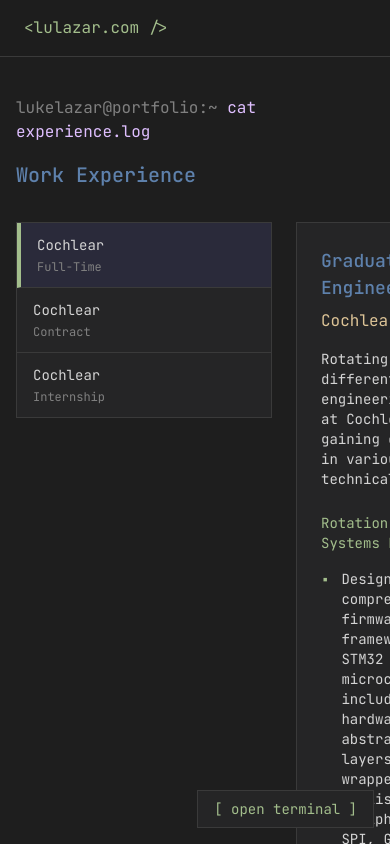
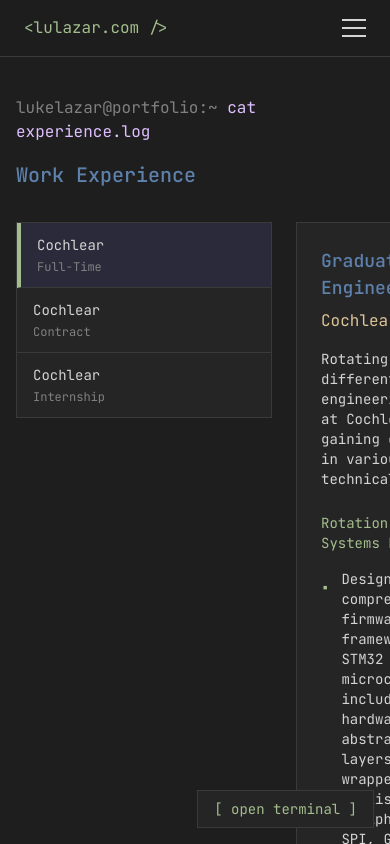
Before and after one commit to lazarr1/lulazar-com, a React (Vite) app: page /experience in a window 390 px wide. Shown: the top 844 px of the page. Built offline with nearby package versions, Linux system fonts and the light colour scheme.

Commit message:
tailwind working

```diff
--- a/package.json
+++ b/package.json
@@ -2,6 +2,7 @@
       "name": "lulazar_com",
       "version": "0.1.0",
       "private": true,
+      "type": "module",
       "dependencies": {
             "@radix-ui/react-accordion": "^1.2.3",
             "@radix-ui/react-alert-dialog": "^1.1.6",
@@ -29,6 +30,7 @@
             "@radix-ui/react-toggle": "^1.1.2",
             "@radix-ui/react-toggle-group": "^1.1.2",
             "@radix-ui/react-tooltip": "^1.1.8",
+            "@tailwindcss/vite": "^4.1.18",
             "class-variance-authority": "^0.7.1",
             "clsx": "*",
             "cmdk": "^1.1.1",
@@ -50,6 +52,7 @@
             "vaul": "^1.1.2"
       },
       "devDependencies": {
+            "@tailwindcss/postcss": "^4.1.18",
             "@types/node": "^20.10.0",
             "@vitejs/plugin-react-swc": "^3.10.2",
             "autoprefixer": "^10.4.23",
--- a/src/components/Navigation.tsx
+++ b/src/components/Navigation.tsx
@@ -1,4 +1,5 @@
 import { Link, useLocation } from 'react-router-dom';
+import { useState } from 'react';
 
 const navItems = [
   { label: 'About', path: '/about' },
@@ -6,8 +7,15 @@
   { label: 'Experience', path: '/experience' },
 ];
 
+const mobileNavItems = [
+  { label: 'About Me', path: '/about' },
+  { label: 'Professional Experience', path: '/experience' },
+  { label: 'Personal Projects', path: '/projects' },
+];
+
 export function Navigation() {
   const location = useLocation();
+  const [isOpen, setIsOpen] = useState(false);
 
   return (
     <nav className="fixed top-0 left-0 right-0 z-50 bg-[#1e1e1e]/95 backdrop-blur-sm border-b border-[#3a3a3a]">
@@ -18,6 +26,8 @@
         >
           &lt;lulazar.com /&gt;
         </Link>
+
+        {/* Desktop Navigation */}
         <div className="hidden md:flex gap-6">
           {navItems.map((item) => (
             <Link
@@ -33,7 +43,38 @@
             </Link>
           ))}
         </div>
+
+        {/* Mobile Hamburger Menu */}
+        <button
+          onClick={() => setIsOpen(!isOpen)}
+          className="md:hidden flex flex-col gap-1.5"
+          aria-label="Toggle menu"
+        >
+          <span className={`h-0.5 w-6 bg-[#d4d4d4] transition-all ${isOpen ? 'rotate-45 translate-y-2' : ''}`}></span>
+          <span className={`h-0.5 w-6 bg-[#d4d4d4] transition-all ${isOpen ? 'opacity-0' : ''}`}></span>
+          <span className={`h-0.5 w-6 bg-[#d4d4d4] transition-all ${isOpen ? '-rotate-45 -translate-y-2' : ''}`}></span>
+        </button>
       </div>
+
+      {/* Mobile Navigation Menu */}
+      {isOpen && (
+        <div className="md:hidden text-center border-t border-[#3a3a3a] bg-[#1e1e1e] px-6 py-4">
+          {mobileNavItems.map((item) => (
+            <Link
+              key={item.path}
+              to={item.path}
+              onClick={() => setIsOpen(false)}
+              className={`block py-2 transition-colors ${
+                location.pathname === item.path
+                  ? 'text-[#a3be8c]'
+                  : 'text-[#808080] hover:text-[#d4d4d4]'
+              }`}
+            >
+              {item.label}
+            </Link>
+          ))}
+        </div>
+      )}
     </nav>
   );
 }
--- a/src/components/carousel.tsx
+++ b/src/components/carousel.tsx
@@ -51,43 +51,48 @@
             </li>
           ))}
         </ul>
-      </div>
-
-      {/* CONTROLS */}
-      <div className="mt-6 flex justify-center gap-4">
-        <button
-          onClick={prev}
-          disabled={index === 0}
-          aria-label="Previous images"
-          className="text-9xl px-4 py-2 rounded bg-gray-200 hover:bg-gray-300 disabled:opacity-50"
-        >
-          ←
-        </button>
-
-        {/* DOTS */}
-        <div className="mt-4 flex justify-center gap-3 text-9xl">
-          {Array.from({ length: images.length - 3 }).map((_, i) => (
+        {/* DOTS (overlayed centered over images) */}
+        <div className="absolute left-1/2 -translate-x-1/2 bottom-4 z-10 pointer-events-auto">
+          <div className="flex items-center gap-3">
+            {Array.from({ length: maxIndex + 1 }).map((_, i) => (
               <button
                 key={i}
                 onClick={() => goTo(i)}
-              className={`rounded-full text-9xl transition-colors ${
-                i === index ? "text-[#808080]" : ""
+                aria-label={`Go to image ${i + 1}`}
+                className={`w-3 h-3 rounded-full transition-colors focus:outline-none ${
+                  i === index ? "bg-gray-800" : "bg-gray-300"
                 }`}
-              aria-label={`Go to image ${i + 1}`}
-            >
-              •
-            </button>
+              />
             ))}
           </div>
+        </div>
+      </div>
+
+      {/* (Dots moved into viewport) */}
+
+      {/* ARROWS (overlayed on images) */}
+      <div className="pointer-events-none">
+        <div className="relative">
+          <button
+            onClick={prev}
+            onMouseEnter={prev}
+            disabled={index === 0}
+            aria-label="Previous images"
+            className="pointer-events-auto absolute left-2 top-1/2 -translate-y-1/2 z-20 flex items-center justify-center w-10 h-10 rounded-full bg-white/10 text-white opacity-70 hover:opacity-100 disabled:opacity-30 disabled:cursor-default"
+          >
+            ‹
+          </button>
 
           <button
             onClick={next}
+            onMouseEnter={next}
             disabled={index === maxIndex}
             aria-label="Next images"
-          className="text-9xl px-4 py-2 rounded bg-gray-200 hover:bg-gray-300 disabled:opacity-50"
+            className="pointer-events-auto absolute right-2 top-1/2 -translate-y-1/2 z-20 flex items-center justify-center w-10 h-10 rounded-full bg-white/10 text-white opacity-70 hover:opacity-100 disabled:opacity-30 disabled:cursor-default"
           >
-          →
+            ›
           </button>
+        </div>
       </div>
     </section>
   );
--- a/src/index.css
+++ b/src/index.css
@@ -1,4 +1,5 @@
 @import url("https://fonts.googleapis.com/css2?family=JetBrains+Mono:wght@400;500;600&display=swap");
+@import "tailwindcss";
 
 /*! tailwindcss v4.1.3 | MIT License | https://tailwindcss.com */
 @layer properties {
@@ -515,10 +516,17 @@
     display: flex;
   }
 
+  .flex-col {
+    flex-direction: col;
+  }
+
   .grid {
     display: grid;
   }
 
+  .h-0.\5{
+    height: calc(var(--spacing) * 0.5);
+  }
   .h-48 {
     height: calc(var(--spacing) * 48);
   }
@@ -537,6 +545,10 @@
 
   .w-64 {
     width: calc(var(--spacing) * 64);
+  }
+
+  .w-6 {
+    width: calc(var(--spacing) * 6);
   }
 
   .w-full {
@@ -597,6 +609,10 @@
 
   .gap-3 {
     gap: calc(var(--spacing) * 3);
+  }
+
+  .gap-1\.5 {
+    gap: calc(var(--spacing) * 1.5);
   }
 
   .gap-4 {
@@ -978,6 +994,12 @@
       display: flex !important;
     }
   }
+
+  @media (width >=48rem) {
+    .md\:hidden {
+      display: none;
+    }
+  }
 }
 
 
--- a/src/pages/About.tsx
+++ b/src/pages/About.tsx
@@ -7,7 +7,7 @@
   return (
     <PageTransition>
       <section className="min-h-screen px-4 py-24">
-        <div className="max-w-3xl mx-auto w-full">
+        <div className="max-w-3l mx-auto w-full">
           <div className="mb-6 opacity-0 animate-slideInLeft">
             <div className="text-[#dfbfff] mb-4">
               <span className="text-[#808080]">lukelazar@portfolio:~</span>{" "}
@@ -46,7 +46,7 @@
               <h2 className="text-[#5e81ac]">Hobbies & Interests</h2>
             </div>
             <ul className="space-y-1 mb-12 pl-24 text-base">
-              <li className="flex gap-3 pl-24">
+              <li className="flex gap-3">
                 <span className="text-[#a3be8c]">▪</span>
                 <span>🚶‍♂️ Hikes</span>
               </li>
--- a/vite.config.ts
+++ b/vite.config.ts
@@ -1,10 +1,11 @@
 
   import { defineConfig } from 'vite';
   import react from '@vitejs/plugin-react-swc';
+  import tailwindcss from '@tailwindcss/vite'
   import path from 'path';
 
   export default defineConfig({
-    plugins: [react()],
+    plugins: [react(), tailwindcss()],
     resolve: {
       extensions: ['.js', '.jsx', '.ts', '.tsx', '.json'],
       alias: {
```
Also changed, not shown: 1 other file (tests, documents, lock files or other folders). Lines whose indentation alone changed are shown as unchanged.
